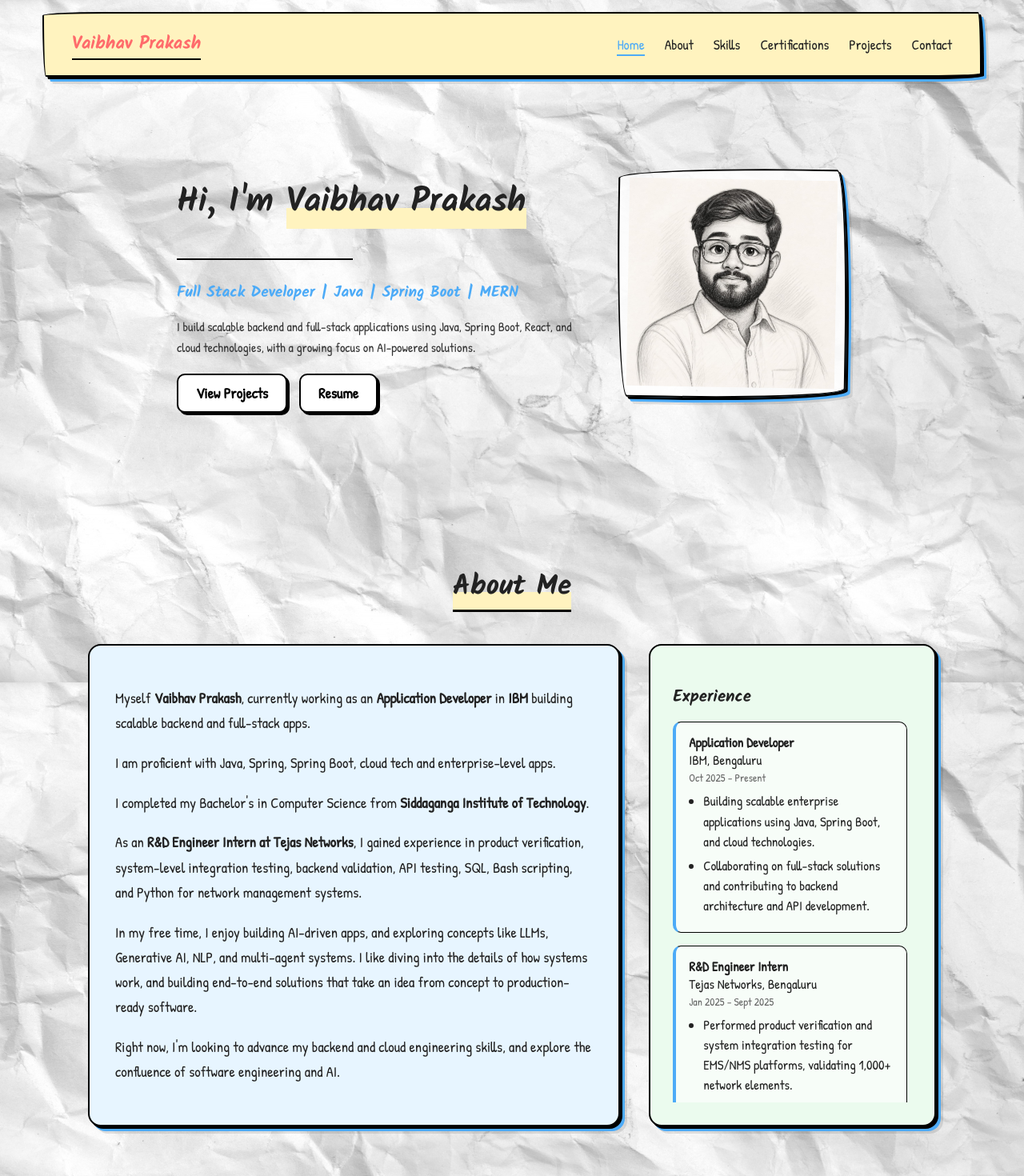
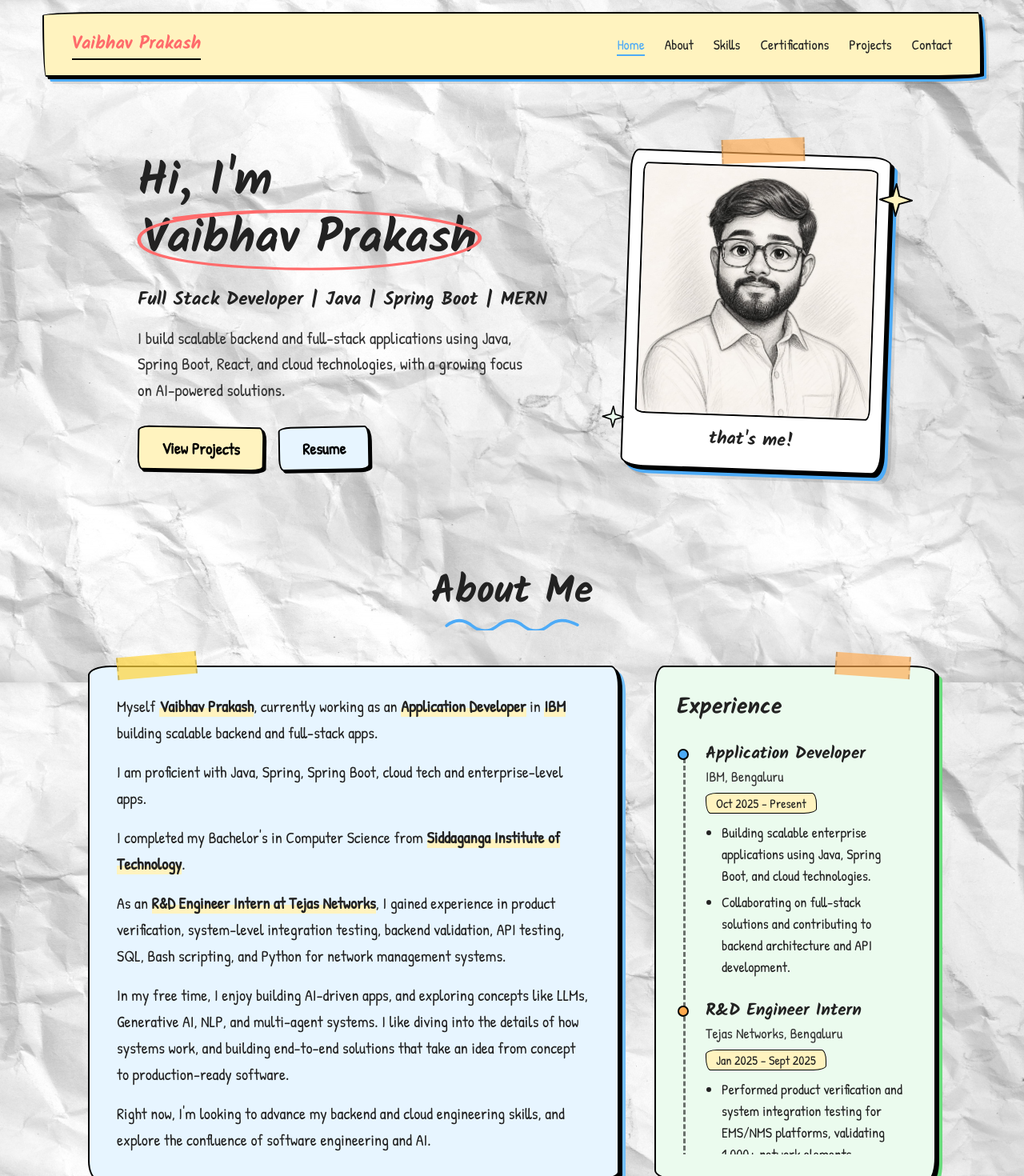
Before and after one commit to 22-vaibhav/Portfolio, a React (Vite) app: page / in a window 1280 px wide. Shown: the top 1470 px of the page at 80% size. Built offline with nearby package versions, Linux system fonts and the light colour scheme.

Commit message:
big change in the UI of Hero and About Me section

```diff
--- a/src/components/About.jsx
+++ b/src/components/About.jsx
@@ -6,13 +6,17 @@ export default function About() {
     <section id="about" className="about-section">
 
       {/* TITLE */}
-      <motion.h2
-        className="about-title"
+      <motion.div
+        className="about-heading"
         initial={{ opacity: 0, y: 30 }}
         whileInView={{ opacity: 1, y: 0 }}
       >
-        {aboutData.title}
-      </motion.h2>
+        {/* <div className="about-label">{aboutData.label}</div> */}
+        <h2>{aboutData.title}</h2>
+        <svg className="about-squiggle" viewBox="0 0 160 14" aria-hidden="true">
+          <path d="M3 9 C 13 1, 23 1, 33 9 S 53 17, 63 9 S 83 1, 93 9 S 113 17, 123 9 S 143 1, 157 8" />
+        </svg>
+      </motion.div>
 
       <div className="about-container">
 
@@ -22,6 +26,7 @@ export default function About() {
           initial={{ opacity: 0, y: 40 }}
           whileInView={{ opacity: 1, y: 0 }}
         >
+          <div className="about-tape about-tape-left" aria-hidden="true" />
           {aboutData.paragraphs.map((paragraph, index) => (
             <p
               key={index}
@@ -37,13 +42,16 @@ export default function About() {
           whileInView={{ opacity: 1, y: 0 }}
           transition={{ delay: 0.2 }}
         >
+          <div className="about-tape about-tape-right" aria-hidden="true" />
           <h3>{aboutData.experienceTitle}</h3>
 
           <div className="experience-scroll">
+            <div className="experience-timeline">
               {aboutData.experiences.map((exp, index) => (
                 <div key={index} className="experience-entry">
-                <strong>{exp.role}</strong><br />
-                {exp.company}, {exp.location}<br />
+                  <span className="experience-dot" aria-hidden="true" />
+                  <strong>{exp.role}</strong>
+                  <div>{exp.company}, {exp.location}</div>
                   <span className="exp-date">{exp.period}</span>
                   <ul>
                     {exp.points.map((point, i) => (
@@ -53,6 +61,7 @@ export default function About() {
                 </div>
               ))}
             </div>
+          </div>
         </motion.div>
 
       </div>
--- a/src/components/Hero.jsx
+++ b/src/components/Hero.jsx
@@ -18,23 +18,14 @@ export default function Hero() {
           initial={{ opacity: 0, x: -40 }}
           animate={{ opacity: 1, x: 0 }}
         >
-          {heroData.greeting} <span className="highlight">{heroData.name}</span>
+          {heroData.greeting}{" "}
+          <span className="hero-name">
+            <span>{heroData.name}</span>
+            <svg className="hero-scribble" viewBox="0 0 300 80" preserveAspectRatio="none" aria-hidden="true">
+              <path d="M40 14 C 120 -2, 250 4, 285 30 C 305 52, 230 76, 140 74 C 60 72, 6 60, 12 36 C 18 14, 90 4, 170 6" />
+            </svg>
+          </span>
         </motion.h1>
-
-        {/* DRAW LINE */}
-        <motion.svg width="220" height="20">
-          <motion.line
-            x1="0"
-            y1="10"
-            x2="220"
-            y2="10"
-            stroke="black"
-            strokeWidth="2"
-            initial={{ pathLength: 0 }}
-            animate={{ pathLength: 1 }}
-            transition={{ duration: 1 }}
-          />
-        </motion.svg>
 
         {/* ROLE */}
         <motion.h3
@@ -83,12 +74,22 @@ export default function Hero() {
 
       {/* RIGHT */}
       <motion.div
-        className="hero-img sketch-box"
+        className="hero-photo"
         initial={{ opacity: 0, x: 50, rotate: -8 }}
-        animate={{ opacity: 1, x: 0, rotate: 1 }}
+        animate={{ opacity: 1, x: 0, rotate: 2 }}
         transition={{ delay: 0.5 }}
       >
-        <img src={heroData.profileImage} alt={heroData.name} />
+        <div className="hero-tape" aria-hidden="true" />
+        <div className="hero-img sketch-box">
+          <img src={heroData.profileImage} alt={heroData.name} />
+          <div className="hero-caption">{heroData.caption}</div>
+        </div>
+        <svg className="hero-star hero-star-top" viewBox="0 0 46 46" aria-hidden="true">
+          <path d="M23 3 L27 18 L43 23 L27 28 L23 43 L19 28 L3 23 L19 18 Z" />
+        </svg>
+        <svg className="hero-star hero-star-bottom" viewBox="0 0 46 46" aria-hidden="true">
+          <path d="M23 3 L27 18 L43 23 L27 28 L23 43 L19 28 L3 23 L19 18 Z" />
+        </svg>
       </motion.div>
 
     </motion.section>
--- a/src/constants/about.js
+++ b/src/constants/about.js
@@ -1,4 +1,5 @@
 export const aboutData = {
+  label: "01 / ABOUT",
   title: "About Me",
   paragraphs: [
     "Myself <strong>Vaibhav Prakash</strong>, currently working as an <strong>Application Developer</strong> in <strong>IBM</strong> building scalable backend and full-stack apps.",
--- a/src/constants/hero.js
+++ b/src/constants/hero.js
@@ -7,6 +7,7 @@ export const heroData = {
   description:
     "I build scalable backend and full-stack applications using Java, Spring Boot, React, and cloud technologies, with a growing focus on AI-powered solutions.",
   profileImage: profile,
+  caption: "that's me!",
   buttons: [
     {
       label: "View Projects",
--- a/src/styles/sketch.css
+++ b/src/styles/sketch.css
@@ -151,46 +151,95 @@ h1, h2, h3 {
   display: flex;
   justify-content: center;
   align-items: center;
-  padding: 80px 40px;
-  gap: 30px;
+  padding: 80px 40px 50px;
+  gap: 70px;
   max-width: 1100px;
   margin: 0 auto;
-  transform: rotate(-0.5deg);
 }
 
 .hero-text {
-  max-width: 520px;
+  flex: 1 1 0;
+  min-width: 0;
+  max-width: 540px;
 }
 
 .hero h1 {
-  font-size: 2.6rem;
-  line-height: 1.3;
+  margin: 0;
+  font-family: 'Kalam', cursive;
+  font-weight: 700;
+  font-size: 58px;
+  line-height: 1.25;
+  color: #222;
 }
 
-.highlight {
-  background: linear-gradient(transparent 60%, var(--yellow) 60%);
+/* Name with a red scribbled ring drawn around it */
+.hero-name {
+  position: relative;
+  display: inline-block;
+  padding: 0 6px;
+}
+
+.hero-name > span {
+  position: relative;
+}
+
+.hero-scribble {
+  position: absolute;
+  left: -16px;
+  top: -6px;
+  width: calc(100% + 32px);
+  height: calc(100% + 12px);
+  pointer-events: none;
+  fill: none;
+  stroke: var(--red);
+  stroke-width: 3;
+  stroke-linecap: round;
+  vector-effect: non-scaling-stroke;
 }
 
 .role {
-  margin: 12px 0;
-  font-size: 1.2rem;
-  color: var(--blue);
+  margin: 22px 0 0;
+  font-family: 'Kalam', cursive;
+  font-weight: 700;
+  font-size: 23px;
+  line-height: 1.4;
+  color: var(--blue-ink);
 }
 
 .desc {
-  margin: 15px 0 20px;
-  line-height: 1.6;
+  max-width: 500px;
+  margin: 16px 0 28px;
+  font-size: 21px;
+  line-height: 1.55;
   color: #333;
 }
 
 .buttons {
   display: flex;
-  gap: 15px;
+  flex-wrap: wrap;
+  gap: 18px;
 }
 
 .buttons a {
   text-decoration: none;
   color: inherit;
+}
+
+.buttons button {
+  padding: 12px 28px;
+  font-size: 20px;
+  border-radius: 14px 6px 16px 6px / 6px 14px 6px 16px;
+}
+
+.buttons a:nth-child(1) button {
+  background: var(--yellow);
+  transform: rotate(1deg);
+}
+
+.buttons a:nth-child(2) button {
+  background: var(--blue-light);
+  border-radius: 16px 6px 14px 6px / 6px 16px 6px 14px;
+  transform: rotate(-1deg);
 }
 
 button {
@@ -213,68 +262,205 @@ button:hover {
   color: white;
 }
 
+/* Taped photo with a caption and sticker stars */
+.hero-photo {
+  position: relative;
+  flex: 0 0 auto;
+}
+
+.hero-tape {
+  position: absolute;
+  top: -18px;
+  left: 50%;
+  margin-left: -50px;
+  width: 100px;
+  height: 30px;
+  transform: rotate(-4deg);
+  background: rgba(255, 169, 77, 0.65);
+  border-left: 2px dashed rgba(0, 0, 0, 0.18);
+  border-right: 2px dashed rgba(0, 0, 0, 0.18);
+  z-index: 2;
+}
+
 .hero-img {
-  padding: 12px;
-  transform: rotate(1deg);
+  box-sizing: border-box;
+  padding: 14px 14px 18px;
+  background: white;
+  border-radius: 10px 26px 12px 28px / 24px 10px 26px 12px;
+  box-shadow: 4px 4px 0 var(--black), 8px 8px 0 var(--blue), 12px 12px 0 rgba(0, 0, 0, 0.1);
+  transform: none;
 }
 
 .hero-img img {
-  width: 260px;
   display: block;
+  width: 290px;
+  height: 310px;
+  object-fit: cover;
+  border: 2px solid var(--black);
+  border-radius: 6px 14px 6px 14px / 14px 6px 14px 6px;
+}
+
+.hero-caption {
+  margin-top: 12px;
+  text-align: center;
+  font-family: 'Kalam', cursive;
+  font-weight: 700;
+  font-size: 22px;
+  color: #222;
+}
+
+.hero-star {
+  position: absolute;
+  width: 46px;
+  height: 46px;
+  stroke: var(--black);
+  stroke-width: 2;
+  stroke-linejoin: round;
+}
+
+.hero-star path {
+  fill: var(--yellow);
+}
+
+.hero-star-top {
+  right: -30px;
+  top: 30px;
+}
+
+.hero-star-bottom {
+  left: -26px;
+  bottom: 46px;
+  width: 30px;
+  height: 30px;
+}
+
+.hero-star-bottom path {
+  fill: var(--green-light);
+  stroke-width: 2.5;
 }
 
 /* ============================= */
 /* 🧠 ABOUT */
 /* ============================= */
 .about-section {
-  padding: 80px 30px;
+  padding: 70px 30px 0;
   text-align: center;
   max-width: 1100px;
   margin: 0 auto;
 }
 
-.about-title {
-  font-size: 2.2rem;
-  margin-bottom: 40px;
-  border-bottom: 3px solid var(--black);
-  display: inline-block;
-  background: linear-gradient(transparent 60%, var(--yellow) 60%);
+.about-heading {
+  margin-bottom: 44px;
+}
+
+.about-label {
+  font-size: 1.2rem;
+  letter-spacing: 0.1em;
+  color: var(--red-ink);
+}
+
+.about-heading h2 {
+  margin: 4px 0 0;
+  font-size: 3rem;
+  line-height: 1.2;
+}
+
+.about-squiggle {
+  display: block;
+  width: 170px;
+  height: 16px;
+  margin: 2px auto 0;
+  fill: none;
+  stroke: var(--blue);
+  stroke-width: 3.5;
+  stroke-linecap: round;
 }
 
 .about-container {
   display: flex;
-  gap: 36px;
-  justify-content: center;
+  gap: 44px;
+  align-items: stretch;
   max-width: 1100px;
   margin: 0 auto;
   padding: 0 20px;
 }
 
+/* Taped corners on the two boxes */
+.about-tape {
+  position: absolute;
+  width: 96px;
+  height: 28px;
+  border-left: 2px dashed rgba(0, 0, 0, 0.18);
+  border-right: 2px dashed rgba(0, 0, 0, 0.18);
+}
+
+.about-tape-left {
+  top: -16px;
+  left: 34px;
+  transform: rotate(-5deg);
+  background: rgba(255, 212, 59, 0.7);
+}
+
+.about-tape-right {
+  top: -16px;
+  right: 30px;
+  width: 90px;
+  transform: rotate(4deg);
+  background: rgba(255, 169, 77, 0.65);
+}
+
 .about-text {
+  position: relative;
   flex: 2;
+  min-width: 0;
   text-align: left;
-  padding: 32px;
-  font-size: 1.15rem;
-  line-height: 1.7;
-  border-radius: 16px;
+  padding: 32px 34px;
+  font-size: 20px;
+  line-height: 1.65;
+  border: 2px solid var(--black);
+  border-radius: 28px 10px 30px 12px / 12px 26px 10px 24px;
   background: var(--blue-light);
+  box-shadow: 4px 4px 0 var(--black), 8px 8px 0 #74c0fc;
+  transform: rotate(-0.5deg);
+}
+
+.about-text p {
+  margin: 0 0 16px;
+}
+
+.about-text p:last-child {
+  margin-bottom: 0;
+}
+
+.about-text strong {
+  font-weight: 700;
+  background: linear-gradient(transparent 58%, var(--yellow) 58%);
 }
 
 .about-side {
-  flex: 1;
+  position: relative;
+  flex: 1 1 0;
+  align-self: stretch;
   display: flex;
   flex-direction: column;
   contain: size;
-  padding: 28px;
+  min-width: 0;
+  padding: 28px 26px 30px;
   text-align: left;
-  font-size: 1.05rem;
-  border-radius: 16px;
+  font-size: 18px;
+  border: 2px solid var(--black);
+  border-radius: 12px 30px 10px 28px / 26px 10px 28px 12px;
   background: var(--green-light);
+  box-shadow: 4px 4px 0 var(--black), 8px 8px 0 #69db7c;
+  transform: rotate(0.5deg);
 }
 
 .about-side h3 {
-  margin-bottom: 14px;
-  font-size: 1.3rem;
+  margin: 0 0 22px;
+  font-family: 'Kalam', cursive;
+  font-size: 28px;
+  font-weight: 700;
+  color: #222;
 }
 
 /* SCROLLABLE EXPERIENCE AREA */
@@ -283,9 +469,6 @@ button:hover {
   min-height: 0;
   overflow-y: auto;
   padding-right: 6px;
-  display: flex;
-  flex-direction: column;
-  gap: 16px;
 }
 
 /* Thin custom scrollbar */
@@ -300,30 +483,81 @@ button:hover {
   border-radius: 0;
 }
 
-/* Individual experience card */
+/* Dotted vertical timeline */
+.experience-timeline {
+  position: relative;
+  padding-left: 36px;
+}
+
+.experience-timeline::before {
+  content: "";
+  position: absolute;
+  left: 8px;
+  top: 10px;
+  bottom: 10px;
+  border-left: 3px dashed rgba(0, 0, 0, 0.55);
+}
+
 .experience-entry {
-  border: 1.5px solid var(--black);
-  border-left: 4px solid var(--blue);
-  border-radius: 10px;
-  padding: 14px 16px;
-  background: rgba(255,255,255,0.6);
+  position: relative;
+  margin-bottom: 28px;
+}
+
+.experience-entry:last-child {
+  margin-bottom: 0;
+}
+
+.experience-dot {
+  position: absolute;
+  left: -35px;
+  top: 7px;
+  width: 14px;
+  height: 14px;
+  box-sizing: border-box;
+  border: 2px solid var(--black);
+  border-radius: 50%;
+  background: var(--blue);
+}
+
+.experience-entry:nth-child(2) .experience-dot {
+  background: var(--orange);
+}
+
+.experience-entry strong {
+  display: block;
+  font-family: 'Kalam', cursive;
+  font-size: 21px;
+  line-height: 1.3;
+  color: #222;
+}
+
+.experience-entry > div {
+  margin-top: 2px;
+  font-size: 18px;
+  color: #333;
 }
 
 .exp-date {
-  font-size: 0.85rem;
-  color: #666;
-  display: block;
-  margin: 2px 0 8px;
+  display: inline-block;
+  margin: 8px 0 10px;
+  padding: 1px 12px;
+  font-size: 16px;
+  color: #222;
+  background: var(--yellow);
+  border: 1.5px solid var(--black);
+  border-radius: 14px 6px 16px 6px / 6px 14px 6px 16px;
 }
 
 .experience-entry ul {
-  padding-left: 18px;
+  padding-left: 20px;
   margin: 0;
 }
 
 .experience-entry li {
-  margin-bottom: 5px;
+  margin-bottom: 6px;
+  font-size: 18px;
   line-height: 1.5;
+  color: #222;
 }
 
 /* ============================= */
@@ -891,7 +1125,8 @@ button:disabled {
   }
 
   .hero-img img {
-    width: 220px;
+    width: 240px;
+    height: 260px;
   }
 
   .about-section,
@@ -950,8 +1185,17 @@ button:disabled {
   }
 
   .hero-img img {
-    width: 180px;
+    width: 200px;
+    height: 220px;
     margin: 0 auto;
+  }
+
+  .hero-star-top {
+    right: 0;
+  }
+
+  .hero-star-bottom {
+    left: 0;
   }
 
   .buttons {
@@ -978,6 +1222,7 @@ button:disabled {
   .about-side {
     width: 100%;
     box-sizing: border-box;
+    transform: none;
   }
 
   .about-side {
@@ -1064,7 +1309,12 @@ button:disabled {
   }
 
   .hero-img img {
-    width: 150px;
+    width: 170px;
+    height: 190px;
+  }
+
+  .hero-caption {
+    font-size: 18px;
   }
 
   .buttons {
@@ -1078,8 +1328,8 @@ button:disabled {
   }
 
   /* ABOUT */
-  .about-title {
-    font-size: 1.8rem;
+  .about-heading h2 {
+    font-size: 2.2rem;
   }
 
   .about-text,
```
Lines whose indentation alone changed are shown as unchanged.
